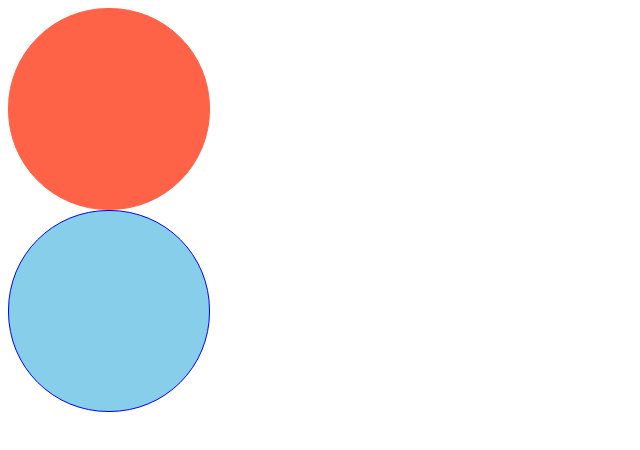
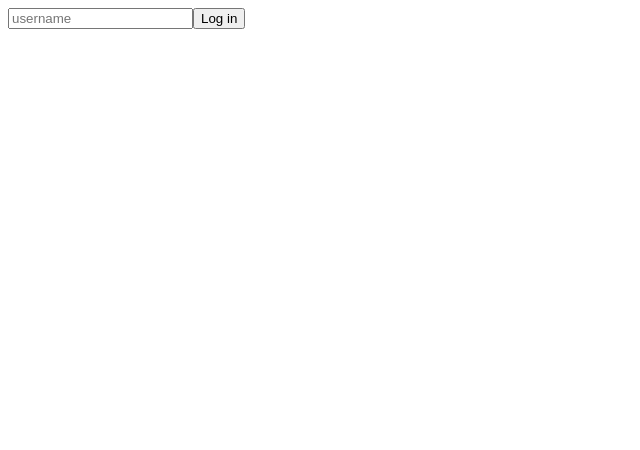
Before and after one commit to PastelBlue4/Learn-Typescript-for-React, a React (Create React App) app: page / in a window 1280 px wide. Shown: the top 450 px of the page, without its empty margins (0-640 px from the left). Built offline with nearby package versions, Linux system fonts and the light colour scheme.

Commit message:
2022-02-26 Learn type for event, state

```diff
--- a/src/App.tsx
+++ b/src/App.tsx
@@ -1,13 +1,24 @@
-import React from 'react';
-import styled from "styled-components";
-import Circle from './Circle';
+import React, { useState } from 'react';
 
 
 function App() {
+  const [value, setValue] = useState("");
+  const onChange = (event: React.FormEvent<HTMLInputElement>) => {
+    const{
+      currentTarget: {value}
+    } = event;
+    setValue(value);
+  };
+  const onSubmit = (event: React.FormEvent<HTMLFormElement>) => {
+    event.preventDefault();
+    console.log("hello",value);
+  };
   return(
     <div>
-      <Circle bgColor="tomato"/>
-      <Circle bgColor="skyblue" borderColor="blue" />
+      <form onSubmit={onSubmit}>
+        <input value={value} onChange={onChange} type="text" placeholder='username'/>
+        <button>Log in</button>
+      </form>
     </div>
     );
 }
```
